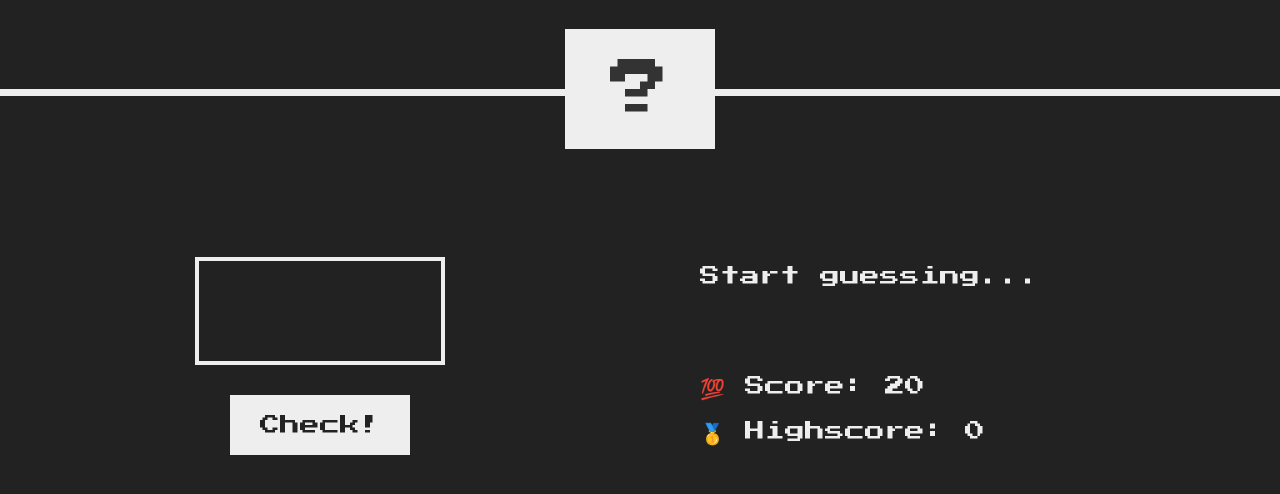
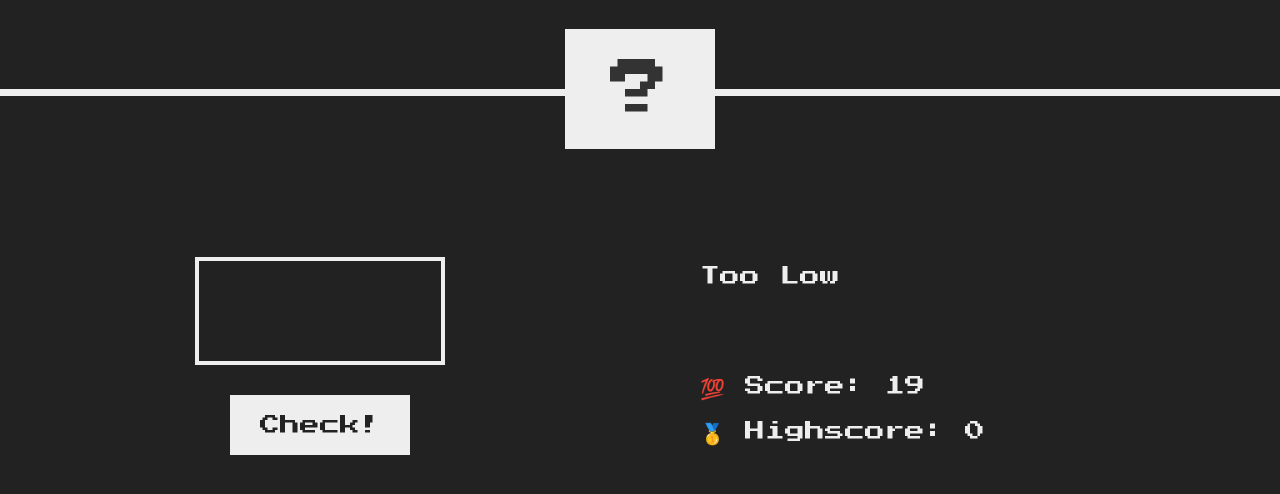
Before and after one commit to MorganGravelat/JSPractice, a plain HTML site: page 05-Guess-My-Number/starter/index.html in a window 1280 px wide. Both pictures are taken after a click on the button "Check!". Shown: the part 184-678 px from the top of the page. Drawn offline with Linux system fonts and the light colour scheme.

Commit message:
A bit of 05 Done

```diff
--- a/05-Guess-My-Number/starter/index.html
+++ b/05-Guess-My-Number/starter/index.html
@@ -7,21 +7,21 @@
     <link rel="stylesheet" href="style.css" />
     <title>Guess My Number!</title>
   </head>
-  <body>
+  <body onload="decideNumber()">
     <header>
       <h1>Guess My Number!</h1>
       <p class="between">(Between 1 and 20)</p>
-      <button class="btn again">Again!</button>
+      <button class="btn again" onclick="decideNumber()">Again!</button>
       <div class="number">?</div>
     </header>
     <main>
       <section class="left">
-        <input type="number" class="guess" />
-        <button class="btn check">Check!</button>
+        <input type="number" class="guess" id="guessNumber" />
+        <button class="btn check" onclick="checkGuess()">Check!</button>
       </section>
       <section class="right">
-        <p class="message">Start guessing...</p>
-        <p class="label-score">💯 Score: <span class="score">20</span></p>
+        <p class="message" id="guessText">Start guessing...</p>
+        <p class="label-score">💯 Score: <span id="scoreLabel" class="score">20</span></p>
         <p class="label-highscore">
           🥇 Highscore: <span class="highscore">0</span>
         </p>
--- a/05-Guess-My-Number/starter/script.js
+++ b/05-Guess-My-Number/starter/script.js
@@ -1 +1,36 @@
 'use strict';
+let number = 0;
+let score = 20;
+let hiScore = 0;
+let win = false;
+
+function decideNumber() {
+    number = Math.floor((Math.random() * 100) + 1)
+    document.getElementById('guessText').innerHTML = "Start guessing..."
+    console.log(number);
+    score = 20;
+    document.getElementById('scoreLabel').innerHTML = score;
+}
+
+function checkGuess() {
+    if (win) {
+        document.getElementById('guessText').innerHTML = "I said press the again BUTTON!"
+    }
+    let guess = document.getElementById('guessNumber').value;
+    if (guess == number) {
+        document.getElementById('guessText').innerHTML = "You Win! Press The Again Button In The Top left corner!"
+        win = true;
+        if (score > hiScore) hiScore = score;
+
+    }
+    else if (guess < number) {
+        document.getElementById('guessText').innerHTML = "Too Low"
+        score--;
+        document.getElementById('scoreLabel').innerHTML = score
+    }
+    else {
+        document.getElementById('guessText').innerHTML = "Too High"
+    }
+
+
+}
```
